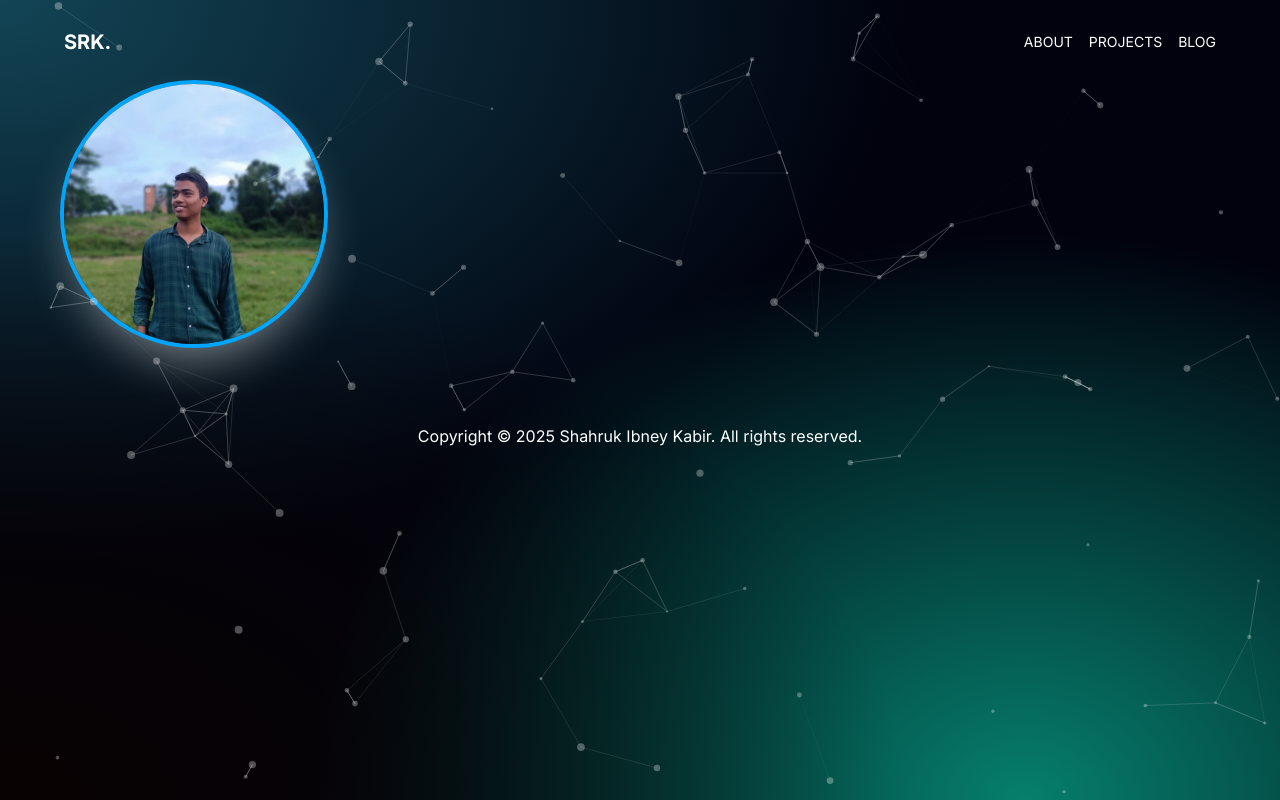
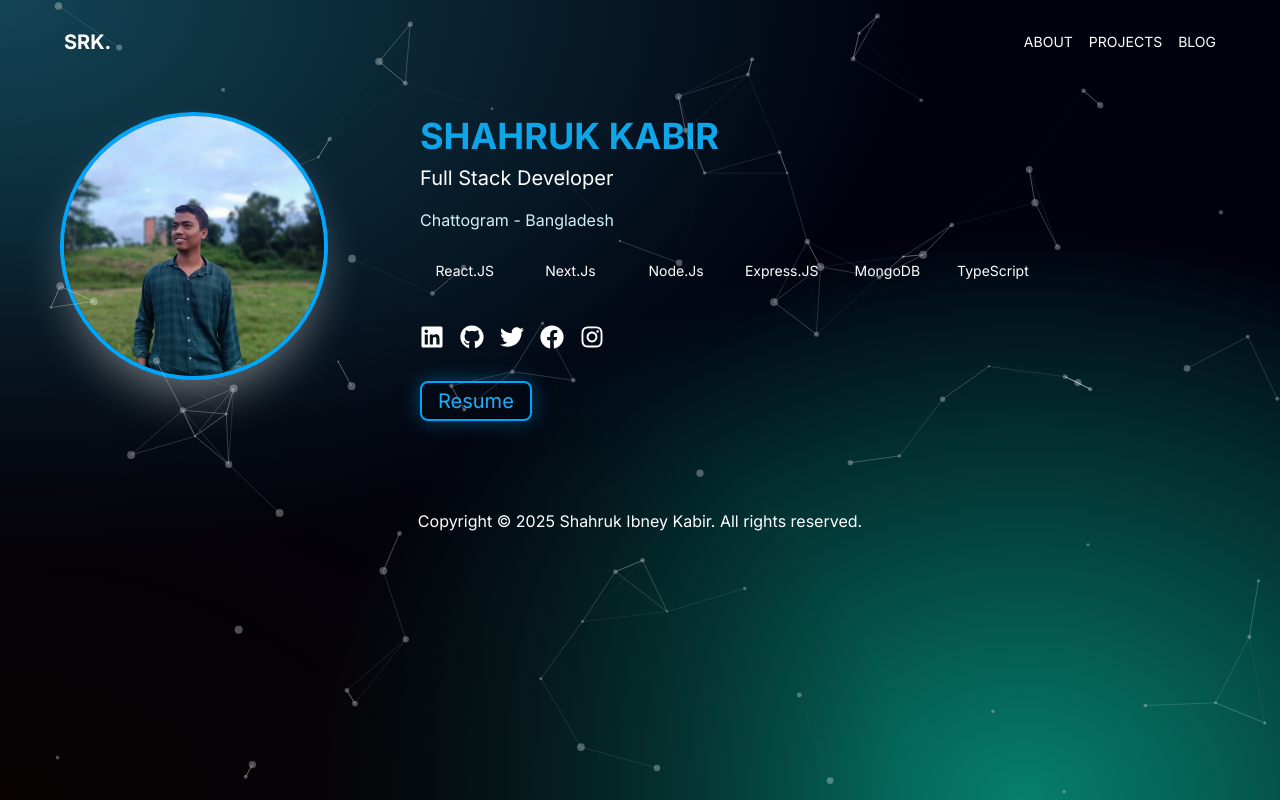
Before and after one commit to shahrukkabir/shahrukkabir.me, a React (Vite) app: page / in a window 1280 px wide. Built offline with nearby package versions, Linux system fonts and the light colour scheme.

Commit message:
added content section

```diff
--- a/src/Pages/Home/Home.jsx
+++ b/src/Pages/Home/Home.jsx
@@ -3,16 +3,79 @@ import img1 from "../../assets/profile1.jpg"
 import img2 from "../../assets/profile2.jpg"
 import img3 from "../../assets/profile3.jpg"
 import ParticlesComponent from '../../Components/particle-animation/ParticlesComponent';
+import { FaFacebook, FaGithub, FaInstagram, FaLinkedin, FaTwitter, } from "react-icons/fa";
+
+const tags = [
+    { name: "React.JS" },
+    { name: "Next.Js" },
+    { name: "Node.Js" },
+    { name: "Express.JS" },
+    { name: "MongoDB" },
+    { name: "TypeScript" },
+];
+
+const socialLinks = [
+    { id: 1, name: FaLinkedin, url: "https://www.linkedin.com/in/shahrukkabir/" },
+    { id: 2, name: FaGithub, url: "https://github.com/shahrukkabir/" },
+    { id: 3, name: FaTwitter, url: "https://x.com/shahrukkabir03/" },
+    { id: 4, name: FaFacebook, url: "https://www.facebook.com/shahrukkabir01/", },
+    { id: 5, name: FaInstagram, url: "https://www.instagram.com/shahrukkabir01/", },
+];
 
 const Home = () => {
     return (
         <main>
             <ParticlesComponent></ParticlesComponent>
             <div>
-                <div>
+                <div className="flex flex-col lg:flex-row mt-8  gap-10 lg:gap-24">
                     {/* profile image box */}
                     <div className="flex justify-center lg:justify-start">
                         <img className="rounded-full w-[260px] h-[260px] ring-4 shadow-2xl shadow-[#ffffff7d] lg:ring-6 ring-[#00a6fb] object-cover" src={img1} alt="Shahruk" />
+                    </div>
+                    {/* content box parent */}
+                    <div>
+                        {/* title box */}
+                        <div className="flex text-3xl lg:text-4xl text-sky-500 justify-center lg:justify-start font-bold  gap-2">
+                            <h1>{"SHAHRUK KABIR"} </h1>
+                        </div>
+                        <h4 className="text-xl flex justify-center lg:justify-start  py-2 ">
+                            {"Full Stack Developer"}
+                        </h4>
+                        <h4 className="text-[#d2f0f9]  text-center lg:text-start py-2">
+                            {"Chattogram - Bangladesh"}
+                        </h4>
+                        {/* button box container  */}
+                        <div className=" grid grid-cols-3 lg:grid-cols-7  py-3 gap-4">
+                            {tags.map((tag) => {
+                                return (
+                                    <button key={tag}
+                                        className="lg:py-2 btn_bg py-1 px-2  text-white text-[.875rem] "> {tag.name}
+                                    </button>
+                                );
+                            })}
+                        </div>
+                        {/* Social links  */}
+                        <div className="flex justify-center lg:justify-start py-6 gap-2">
+                            <div className="flex lg:gap-4 gap-2">
+                                {socialLinks.map((social) => (
+                                    <a target="_blank" key={social.id} className="hover:primary_yellow duration-300 ease-in text-red lg:text-[24px] text-[20px]" href={social.url} > <social.name /> </a>
+                                ))}
+                            </div>
+                        </div>
+
+                        {/* my resume  */}
+                        <div className="my-2 flex justify-center lg:justify-start">
+                            <a href="" download target="_blank">
+                                <button className="relative cursor-pointer group rounded-lg border-2 border-[#00a6fb] lg:px-4 lg:py-1 px-4 py-2 text-xl text-[#1caff9] overflow-hidden transition-all duration-1000 shadow-[0_0_20px_rgba(0,166,251,0.4)] hover:shadow-[0_0_35px_rgba(0,166,251,0.7)]">
+                                    <span className="relative z-10 transition-all duration-700 delay-200 group-hover:text-white">
+                                        Resume
+                                    </span>
+                                    <span className="absolute inset-0 bg-[#00a6fb] w-0 left-0 transition-all duration-1000 ease-in-out group-hover:w-full"></span>
+                                </button>
+                            </a>
+                        </div>
+
+
                     </div>
                 </div>
             </div>
```
